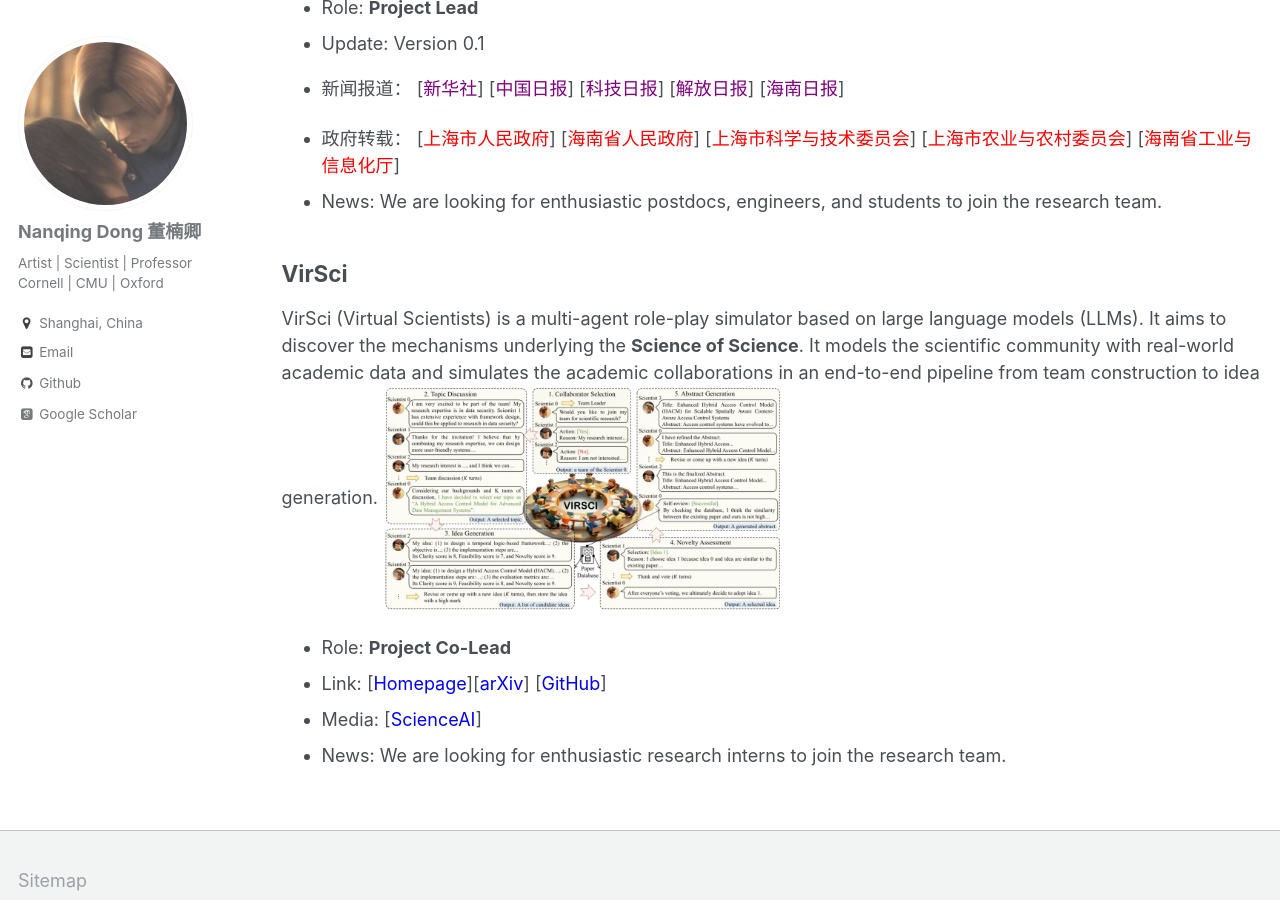
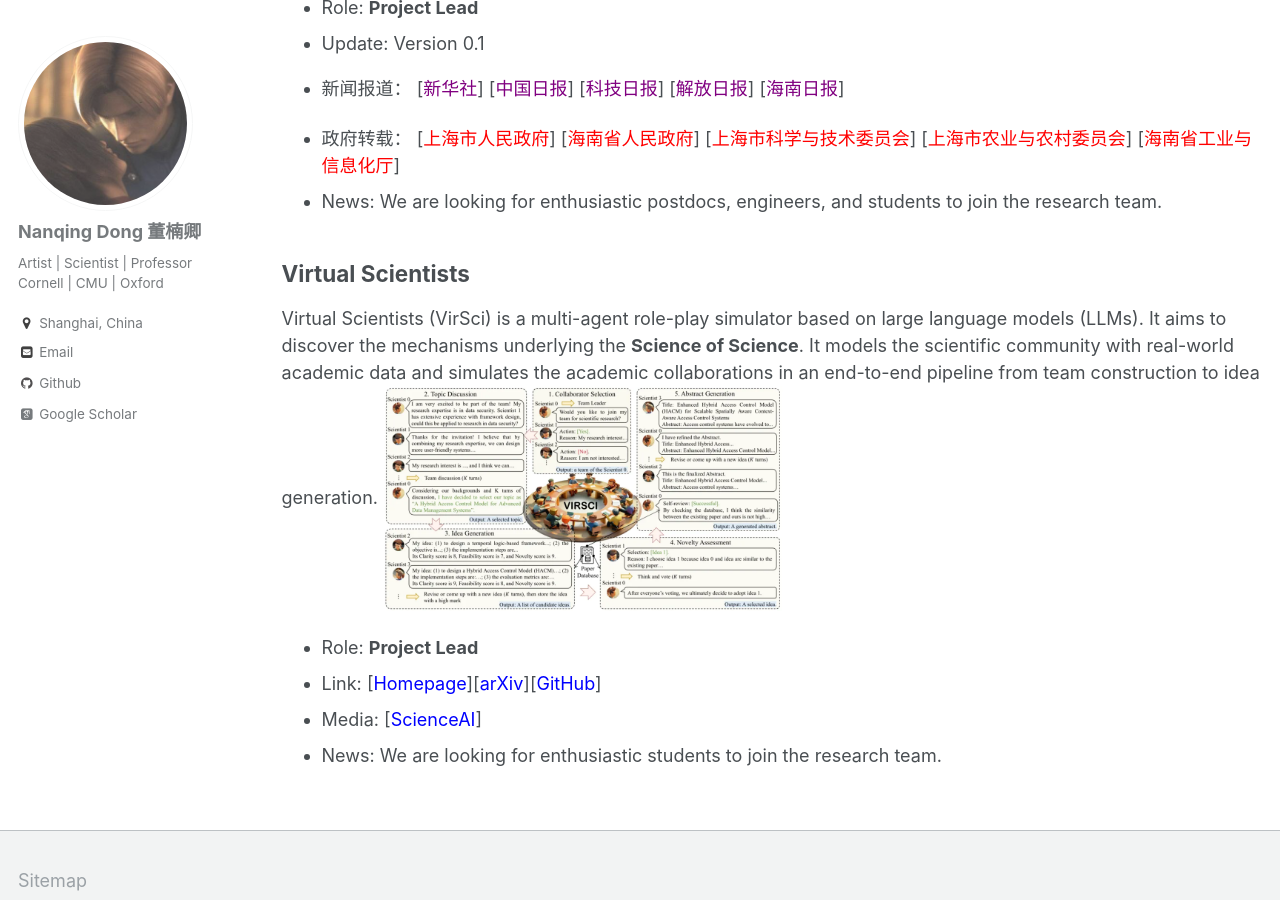
Before and after one commit to eveningdong/eveningdong.github.io, a Jekyll site: the page built from _pages/research.md, in a window 1280 px wide and 900 px high, scrolled down 620 px. Built offline with Jekyll 4.4.1, drawn with Linux system fonts in a browser that asks for light colours; some web fonts are replaced.

Commit message:
Update research.md

```diff
--- a/_pages/research.md
+++ b/_pages/research.md
@@ -25,13 +25,13 @@ SeedLLM is the first large language model (LLM) for the seed industry. It aims t
   [[<span style="color:red">海南省工业与信息化厅</span>]](https://mp.weixin.qq.com/s?__biz=MzIzMDQ3NTUxNg==&mid=2247525305&idx=1&sn=16a4553fd991df44e192085d2abf08c2&chksm=e8b0f02adfc7793c34e9e5948fc3b861cfd19ec8cab9c565f55da8e36700b13944397038a702&mpshare=1&srcid=0428LSUTxiygy2k4ZWWuGCt5&sharer_shareinfo=68033b8be88d0e2731ed41b08f423224&sharer_shareinfo_first=6d7d959f278929027602b24ae24b59d8&from=groupmessage&scene=1&subscene=10000&sessionid=1714298696&clicktime=1714302447&enterid=1714302447&ascene=1&fasttmpl_type=0&fasttmpl_fullversion=7177687-zh_CN-zip&fasttmpl_flag=0&realreporttime=1714302447838&devicetype=android-31&version=4.1.22.6014&nettype=WIFI&abtest_cookie=AAACAA%3D%3D&lang=zh_CN&countrycode=GB&exportkey=n_ChQIAhIQOOoOYBgqbP6AU9QJ4cBNVRLrAQIE97dBBAEAAAAAAJXbIj1%2FBVAAAAAOpnltbLcz9gKNyK89dVj0sd%2FjDrrY0ym%2BERoKlJXwnOzz%2FHjPjEkR0mytam8AjFwq3V0k8aPYXfzAM1Mh9rA6Ta3pc6seBeYcK4pYN3pTj9XeJND%2FVjJ47lwujnYDqhwW0XC3eFnmc5mCJWH6Yc%2F4LY0CLFIodcfLRUkEuLmdHPcMsmkLK2SFRpPVBtZL%2BRkHpL16tg5RYdgbKd8HAwxHCK2T9WNFv6LCx1S01r7UvRiHT0duzltSDzLtF8Q9qcYHNC0gDDer6wEoQGV7IgiNOo0z27A%3D&pass_ticket=6hYfSqMIFLAIGbL9lJq%2BnuZY%2B0ulp0%2FwuOg0tAlxEIb69BH65J82vNS%2BHBqvIUlBt7Jjv%2Br3D7D%2FYWlptDBpJQ%3D%3D&wx_header=3&platform=win)
 * News: We are looking for enthusiastic postdocs, engineers, and students to join the research team.
 
-## VirSci
-VirSci (Virtual Scientists) is a multi-agent role-play simulator based on large language models (LLMs). It aims to discover the mechanisms underlying the **Science of Science**. It models the scientific community with real-world academic data and simulates the academic collaborations in an end-to-end pipeline from team construction to idea generation.
+## Virtual Scientists
+Virtual Scientists (VirSci) is a multi-agent role-play simulator based on large language models (LLMs). It aims to discover the mechanisms underlying the **Science of Science**. It models the scientific community with real-world academic data and simulates the academic collaborations in an end-to-end pipeline from team construction to idea generation.
 <a><img src="https://eveningdong.github.io/images/virsci.jpg" alt="drawing" width="400px"/></a>
-* Role: **Project Co-Lead**
-* Link:  [[<span style="color:blue">Homepage</span>]](https://open-sciencelab.github.io/Social_Science/ )[[<span style="color:blue">arXiv</span>]](https://arxiv.org/abs/2410.09403 )  [[<span style="color:blue">GitHub</span>]](https://github.com/open-sciencelab/Social_Science )
+* Role: **Project Lead**
+* Link:  [[<span style="color:blue">Homepage</span>]](https://open-sciencelab.github.io/Virtual-Scientists/)[[<span style="color:blue">arXiv</span>]](https://arxiv.org/abs/2410.09403)[[<span style="color:blue">GitHub</span>]](https://github.com/open-sciencelab/Virtual-Scientists)
 * Media: [[<span style="color:blue">ScienceAI</span>]]( )
-* News: We are looking for enthusiastic research interns to join the research team.
+* News: We are looking for enthusiastic students to join the research team.
 
 
 <!-- <a href="http://www.cs.ox.ac.uk/"><img src="https://eveningdong.github.io/images/oxford.jpg" alt="drawing" style="height:80px;"/></a>
```
